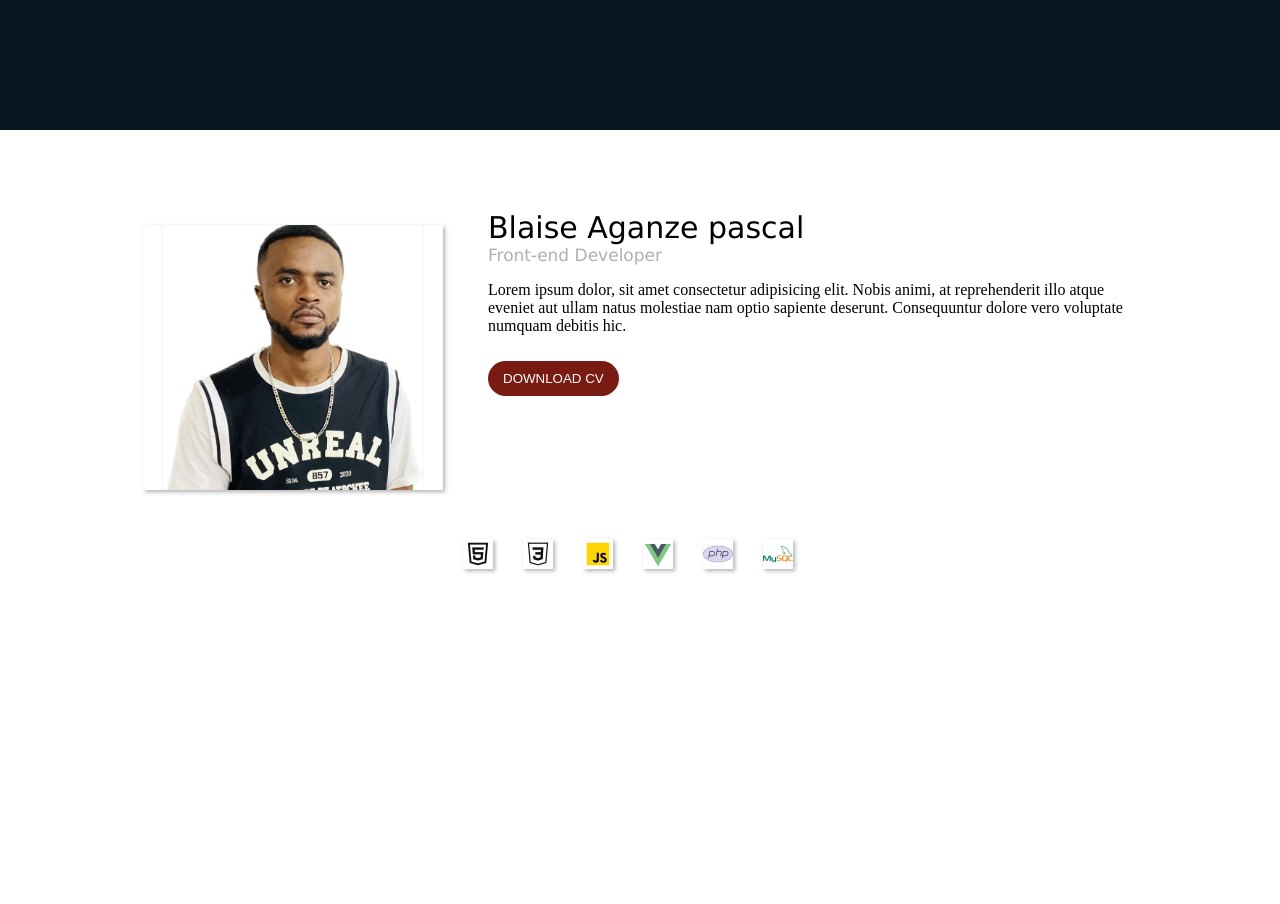
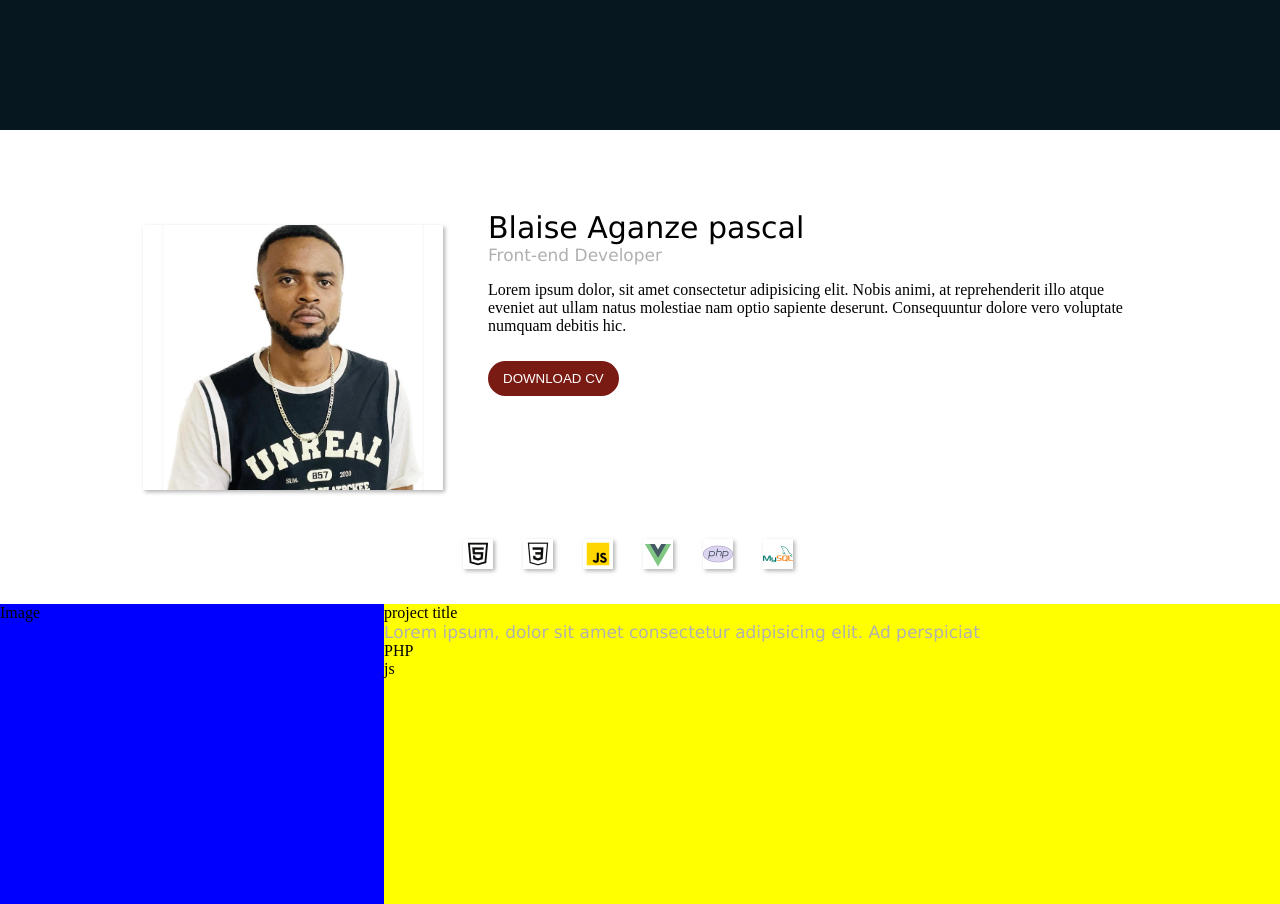
Before and after one commit to Blaisepasca/portofolio, a Vue app: page / in a window 1280 px wide. Shown: the part 740-1644 px from the top of the page. Before the commit the page ends 1328 px from the top, so only its background shows below. Built offline with nearby package versions, Linux system fonts and the light colour scheme.

Commit message:
I create a project component and still work on it

```diff
--- a/src/App.vue
+++ b/src/App.vue
@@ -3,6 +3,7 @@
     <HomeNavbar/>
     <PortofolioHome/>
     <AboutPortfolio/>
+    <ProjectComponents/>
   </div>
 </template>
 
@@ -10,6 +11,7 @@
 import AboutPortfolio from './components/AboutPortfolio.vue'
 import HomeNavbar from './components/HomeNavbar.vue'
 import PortofolioHome from './components/PortofolioHome.vue'
+import  ProjectComponents from './components/ProjectComponents.vue'
 
 export default {
   name: 'App',
@@ -17,6 +19,7 @@ export default {
     HomeNavbar,
     PortofolioHome,
     AboutPortfolio,
+    ProjectComponents
 
   }
 }
--- a/src/components/AboutPortfolio.vue
+++ b/src/components/AboutPortfolio.vue
@@ -47,7 +47,9 @@ export default {
 <style>
 .About{
     width: 100%;
-    height: 200px;
+    height:auto;
+    padding-bottom: 30px;
+
 
 }
 .container{
--- /dev/null
+++ b/src/components/ProjectComponents.vue
@@ -0,0 +1,52 @@
+<template>
+    <div class="project">
+      <div class="projectimage">Image</div>
+      <div class="projectdescrp">
+        <div class="titles">
+            project title
+        </div>
+        <div class="description">Lorem ipsum, dolor sit amet consectetur adipisicing elit. Ad perspiciat</div>
+        <div class="language">
+            <div class="langue">PHP</div>
+            <div class="langue">js</div>
+
+        </div>
+
+      </div>
+    </div>
+  </template>
+
+  <script>
+
+
+  export default {
+    name: 'ProjectComponents',
+    components: {
+
+
+    }
+  }
+  </script>
+
+  <style>
+  .project{
+    width: 100%;
+    height: 400px;
+    background-color: red;
+    display: inline-flex;
+    height: 300px;
+
+
+  }
+  .projectimage{
+    width: 30%;
+    height:300px;
+    background-color: blue;
+  }
+  .projectdescrp{
+    width: 70%;
+    height:300px;
+    background-color: yellow;
+  }
+
+  </style>
```
